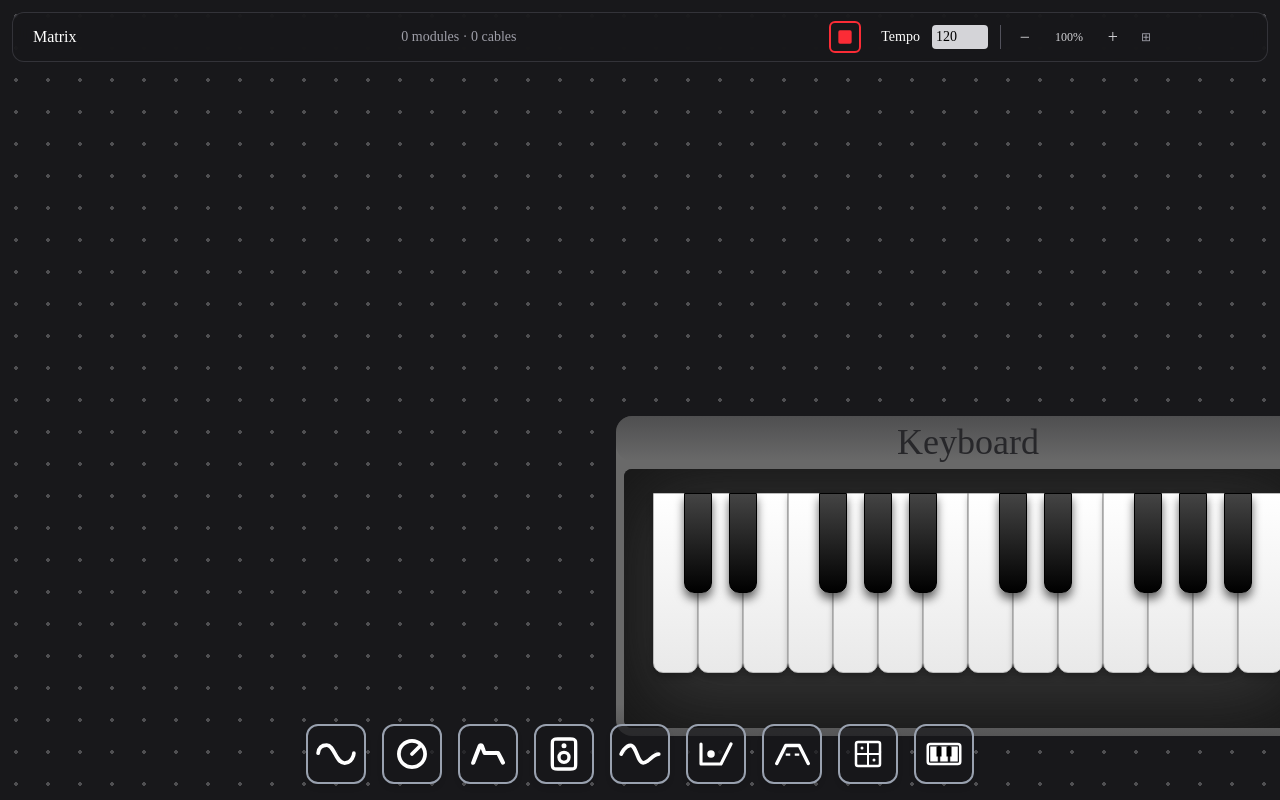
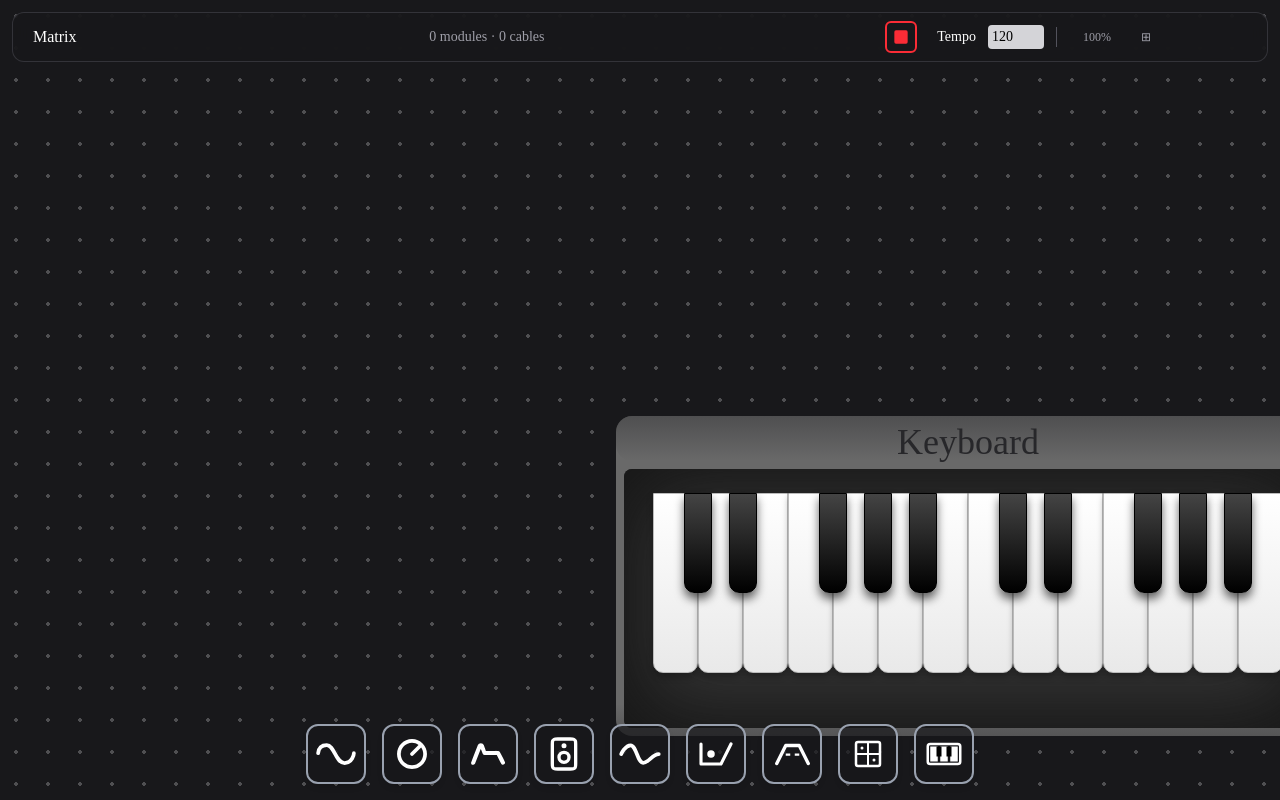
Before and after one commit to gnxrlyqf/modular, a React (Vite) app in the folder synthesizer/: page / in a window 1280 px wide. Built offline with nearby package versions, Linux system fonts and the light colour scheme; a web font is replaced by a local one.

Commit message:
zoom t7ied mn header o matrix + no zoom buttons

```diff
--- a/synthesizer/src/Scene/Scene.tsx
+++ b/synthesizer/src/Scene/Scene.tsx
@@ -74,9 +74,6 @@ function Scene() {
     displayScale,
     loadCamera,
     screenToWorld,
-    zoomIn,
-    zoomOut,
-    resetZoom,
     fitToContent,
     tryStartPan,
     handleDoubleClick,
@@ -391,7 +388,7 @@ function Scene() {
 
       {/* HUD — header + zoom controls */}
       <section className="pointer-events-none absolute inset-0 z-20">
-        <header className="pointer-events-auto absolute left-3 right-3 top-3 flex items-center justify-between rounded-xl border border-zinc-700/70 bg-zinc-900/85 pl-2 pr-4 py-2 backdrop-blur">
+        <header data-hud-header="true" className="pointer-events-auto absolute left-3 right-3 top-3 flex items-center justify-between rounded-xl border border-zinc-700/70 bg-zinc-900/85 pl-2 pr-4 py-2 backdrop-blur">
           {/* Left: Matrix toggle */}
           <div className="flex items-center gap-4">
             <button
@@ -450,27 +447,9 @@ function Scene() {
 
             {/* Zoom controls */}
             <div className="flex items-center gap-1 border-l border-zinc-600 pl-3">
-              <button
-                onClick={zoomOut}
-                className="w-6 h-6 flex items-center justify-center rounded hover:bg-white/20 text-zinc-300 text-lg leading-none cursor-pointer"
-                title="Zoom out (Ctrl+scroll)"
-              >
-                −
-              </button>
-              <button
-                onClick={resetZoom}
-                className="w-14 text-center text-xs text-zinc-300 hover:text-white hover:bg-white/10 rounded py-0.5 cursor-pointer tabular-nums"
-                title="Reset zoom"
-              >
+              <span className="w-14 text-center text-xs text-zinc-400 tabular-nums select-none">
                 {displayScale}%
-              </button>
-              <button
-                onClick={zoomIn}
-                className="w-6 h-6 flex items-center justify-center rounded hover:bg-white/20 text-zinc-300 text-lg leading-none cursor-pointer"
-                title="Zoom in (Ctrl+scroll)"
-              >
-                +
-              </button>
+              </span>
               <button
                 onClick={() => fitToContent(modules, moduleObjects)}
                 className="ml-1 px-2 py-0.5 text-xs rounded hover:bg-white/20 text-zinc-400 hover:text-white cursor-pointer"
@@ -544,7 +523,7 @@ function Scene() {
         </header>
       </section>
       {/* Matrix overlay */}
-      <div className="absolute z-30 inset-y-20">
+      <div data-matrix="true" className="absolute z-30 inset-y-20">
         <ul className="flex"></ul>
         <AnimatePresence>
           {matrixToggle && (
--- a/synthesizer/src/Viewport/useViewport.ts
+++ b/synthesizer/src/Viewport/useViewport.ts
@@ -224,6 +224,12 @@ export function useViewport(
   // Wheel event handler — attached with { passive: false } by Scene.tsx
   const onWheel = useCallback((e: WheelEvent) => {
     e.preventDefault();
+    const tgt = e.target as HTMLElement;
+    if (
+      tgt.closest('[data-patch-module="true"]') ||
+      tgt.closest('[data-hud-header="true"]') ||
+      tgt.closest('[data-matrix="true"]')
+    ) return;
     // Use ref-tracked shift state — more reliable than e.shiftKey on
     // some Chrome/Windows builds where WheelEvent.shiftKey is false.
     const wantZoom = e.ctrlKey || e.metaKey || shiftHeld.current;
@@ -326,7 +332,11 @@ export function useViewport(
     target: EventTarget | null; clientX: number; clientY: number; shiftKey: boolean;
   }) => {
     const tgt = e.target as HTMLElement;
-    if (tgt.closest("[data-patch-module='true']")) return;
+    if (
+      tgt.closest("[data-patch-module='true']") ||
+      tgt.closest('[data-hud-header="true"]') ||
+      tgt.closest('[data-matrix="true"]')
+    ) return;
     const newScale = e.shiftKey
       ? target.current.scale / 1.3
       : target.current.scale * 1.3;
```
